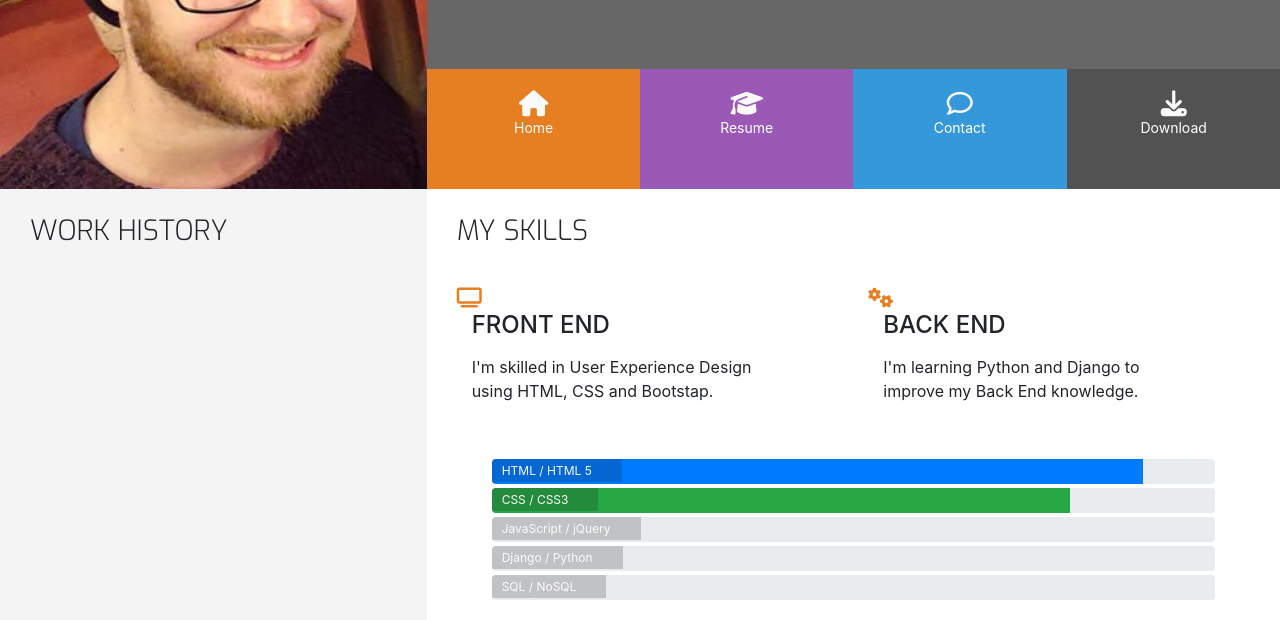
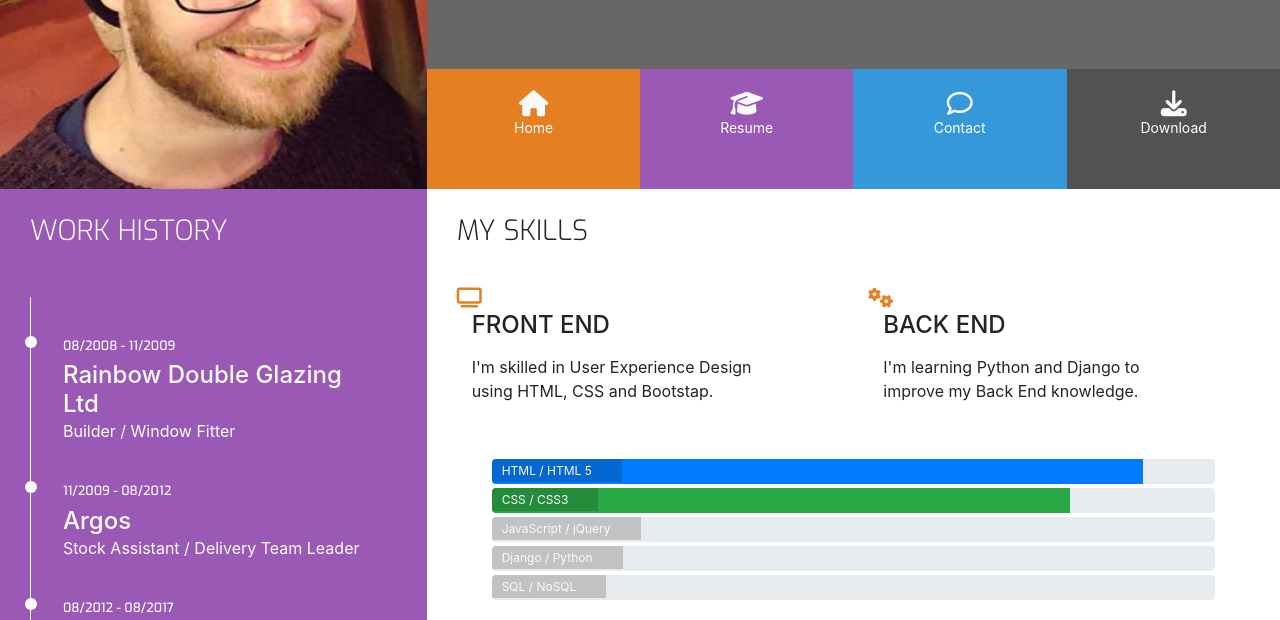
Before and after one commit to RyanLovell89/resume-website, a plain HTML site: page resume.html in a window 1280 px wide. Shown: the part 180-800 px from the top of the page. Drawn offline with nearby package versions, Linux system fonts and the light colour scheme.

Commit message:
completed resume page

```diff
--- a/assets/css/style.css
+++ b/assets/css/style.css
@@ -12,6 +12,10 @@
 
 .bg-color-personal-info {
     background-color: #f4f4f4;
+}
+
+.bg-color-work-history {
+    background-color: #9b59b6;
 }
 
 .ui-menu-color-home {
@@ -60,6 +64,7 @@ h1, h2, h3, h4 {
     float: none;
 }
 
+.history-heading,
 .section-heading {
     font-family: "Exo", sans-serif;
     font-weight: 300;
@@ -278,3 +283,51 @@ footer {
 .progress-section {
     margin: 40px 20px;
 }
+
+/* -----------------------Work History---------- */
+
+.history-heading {
+    color: #fafafa;
+    margin-bottom: 50px;
+}
+
+.timeline-item {
+    padding: 4em 2em 0em 2em;
+    position: relative;
+    color: #fafafa;
+    border-left: 1px solid;
+}
+
+.timeline-item p {
+    padding: 0;
+    margin: 0;
+}
+
+.timeline-item:before {
+    content: attr(data-dates);
+    position: absolute;
+    left: 2.5em;
+    top: 3em;
+    display: block;
+    font-family: "Exo", sans-serif;
+    font-weight: 500;
+    font-size: 0.8em;
+    padding: 0;
+    margin: 0;
+}
+
+.timeline-item:after {
+    width: 12px;
+    height: 12px;
+    display: block;
+    top: 2.4em;
+    position: absolute;
+    left: -6px;
+    border-radius: 12px;
+    content: '';
+    background: #fafafa;
+}
+
+.history-items {
+    margin-bottom: 30px;
+}
--- a/resume.html
+++ b/resume.html
@@ -58,12 +58,30 @@
 	<section>
 		<section class="container-fluid">
 			<div class="row">
-				<div class="col-md-4 bg-color-personal-info section-column">
+				<div class="col-md-4 bg-color-work-history section-column">
 					<div class="row">
 						<div class="col-12">
-							<h3 class="section-heading uppercase">
+							<h3 class="history-heading uppercase">
 								Work History
 							</h3>
+						</div>
+					</div>
+					<div class="history-items">
+						<div class="timeline-item" data-dates="08/2008 - 11/2009">
+							<h4>Rainbow Double Glazing Ltd</h4>
+							<p>Builder / Window Fitter</p>
+						</div>
+						<div class="timeline-item" data-dates="11/2009 - 08/2012">
+							<h4>Argos</h4>
+							<p>Stock Assistant / Delivery Team Leader</p>
+						</div>
+						<div class="timeline-item" data-dates="08/2012 - 08/2017">
+							<h4>PPG UK Ltd</h4>
+							<p>Counter Sales Assistant</p>
+						</div>
+						<div class="timeline-item" data-dates="08/2017 - 10/2019">
+							<h4>PPG UK Ltd</h4>
+							<p>Project Sales Executive</p>
 						</div>
 					</div>
 				</div>
@@ -111,8 +129,8 @@
 								<span class="progress-type">HTML / HTML 5</span>
 							</div>
 							<div class="progress">
-								<div class="progress-bar bg-success" role="progressbar" aria-valuenow="80" aria-valuemin="0"
-									aria-valuemax="100" style="width:80%;">
+								<div class="progress-bar bg-success" role="progressbar" aria-valuenow="80"
+									aria-valuemin="0" aria-valuemax="100" style="width:80%;">
 									<span class="sr-only">80% complete</span>
 								</div>
 								<span class="progress-type">CSS / CSS3</span>
@@ -125,15 +143,15 @@
 								<span class="progress-type">JavaScript / jQuery</span>
 							</div>
 							<div class="progress">
-								<div class="progress-bar bg-warning" role="progressbar" aria-valuenow="0" aria-valuemin="0"
-									aria-valuemax="100" style="width:0%;">
+								<div class="progress-bar bg-warning" role="progressbar" aria-valuenow="0"
+									aria-valuemin="0" aria-valuemax="100" style="width:0%;">
 									<span class="sr-only">0% complete</span>
 								</div>
 								<span class="progress-type">Django / Python</span>
 							</div>
 							<div class="progress">
-								<div class="progress-bar bg-danger" role="progressbar" aria-valuenow="0" aria-valuemin="0"
-									aria-valuemax="100" style="width:0%;">
+								<div class="progress-bar bg-danger" role="progressbar" aria-valuenow="0"
+									aria-valuemin="0" aria-valuemax="100" style="width:0%;">
 									<span class="sr-only">0% complete</span>
 								</div>
 								<span class="progress-type">SQL / NoSQL</span>
```
Lines whose indentation alone changed are shown as unchanged.
